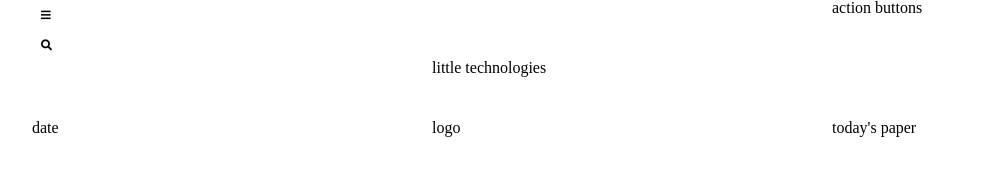
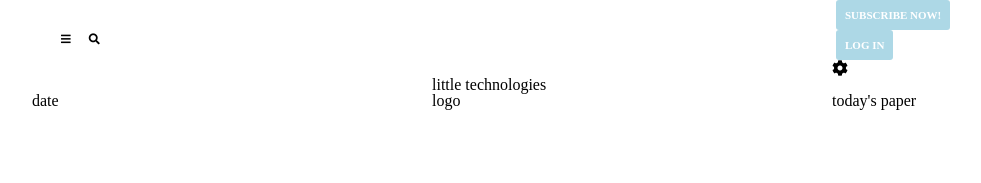
Before and after one commit to MisterNES/aa-times-project, a plain HTML site: page index.html in a window 1280 px wide. Shown: the whole page, without its empty margins (8-989 px from the left). Drawn offline with Linux system fonts and the light colour scheme.

Commit message:
Masthead Buttons in Progress

```diff
--- a/index.html
+++ b/index.html
@@ -19,7 +19,17 @@
                     <i class="fa fa-search"></i>
                 </div>
             </div>
-            <div class="masthead__actions">action buttons</div>
+            <div class="masthead__actions">
+                <div>
+                    <button class="">Subscribe Now!</button>
+                </div>
+                <div>
+                    <button class="">Log In</button>
+                </div>
+                <div>
+                    <i class="fas fa-cog"></i>
+                </div>
+            </div>
             <div class="masthead__technologies">little technologies</div>
             <div class="masthead__date">date</div>
             <div class="masthead__logo">logo</div>
--- a/stylesheets/components/masthead.css
+++ b/stylesheets/components/masthead.css
@@ -1,12 +1,15 @@
 .masthead {
     display: grid;
-    grid-template-rows: 1fr 1fr 1fr;
     grid-template-columns: 1fr 1fr 1fr;
 }
 
 .masthead__menu-and-search{
     grid-column: 1/ span 1;
     grid-row: 1/ span 1;
+    display: flex;
+    align-items: center;
+    padding-left: 20px;
+
 }
 
 .masthead__actions{
--- a/stylesheets/global.css
+++ b/stylesheets/global.css
@@ -11,3 +11,20 @@ body {
     font-family: "al, helvetica, sans-serif";
     line-height: 1em;
 }
+
+button{
+    background-color: lightblue;
+    border-radius: 3px;
+    font-weight: bold;
+    color: white;
+    font-family: "arial, helvetica, sans-serif";
+    font-size: 11px;
+    padding: 7px 9px;
+    margin: 0 4px;
+    text-transform: uppercase;
+    transition: background-color 0.3s;
+}
+
+button:hover{
+    background-color: blue;
+}
```
